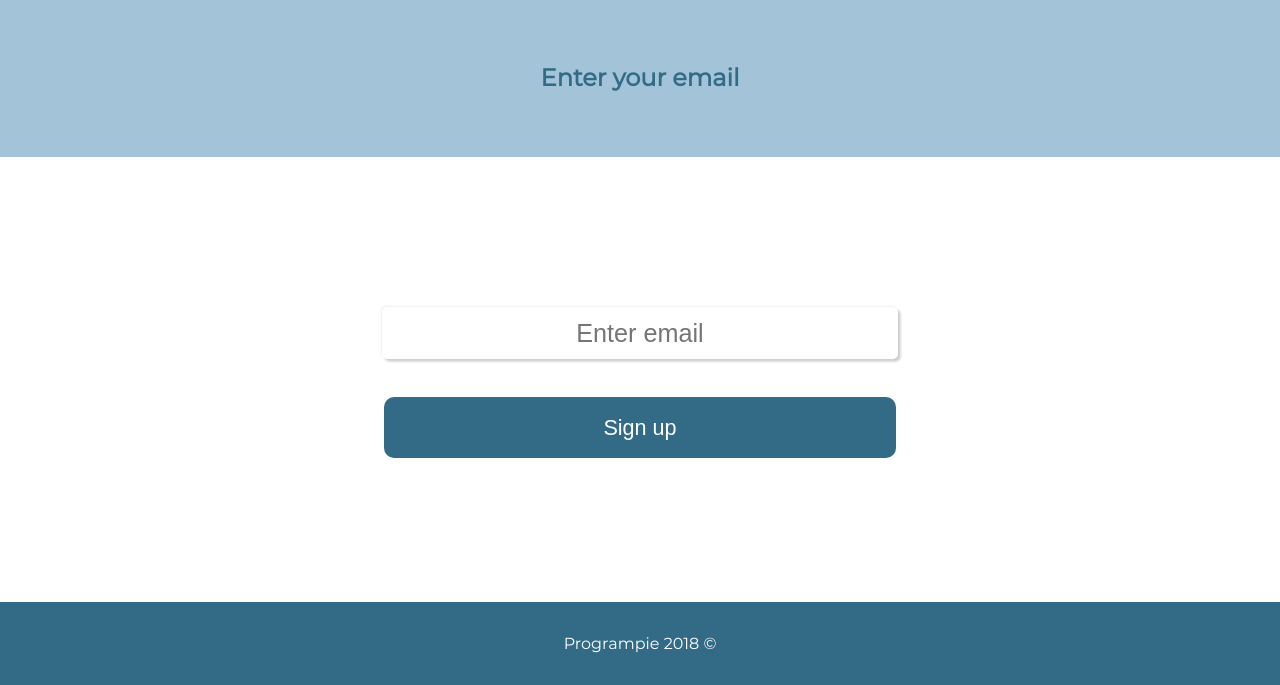
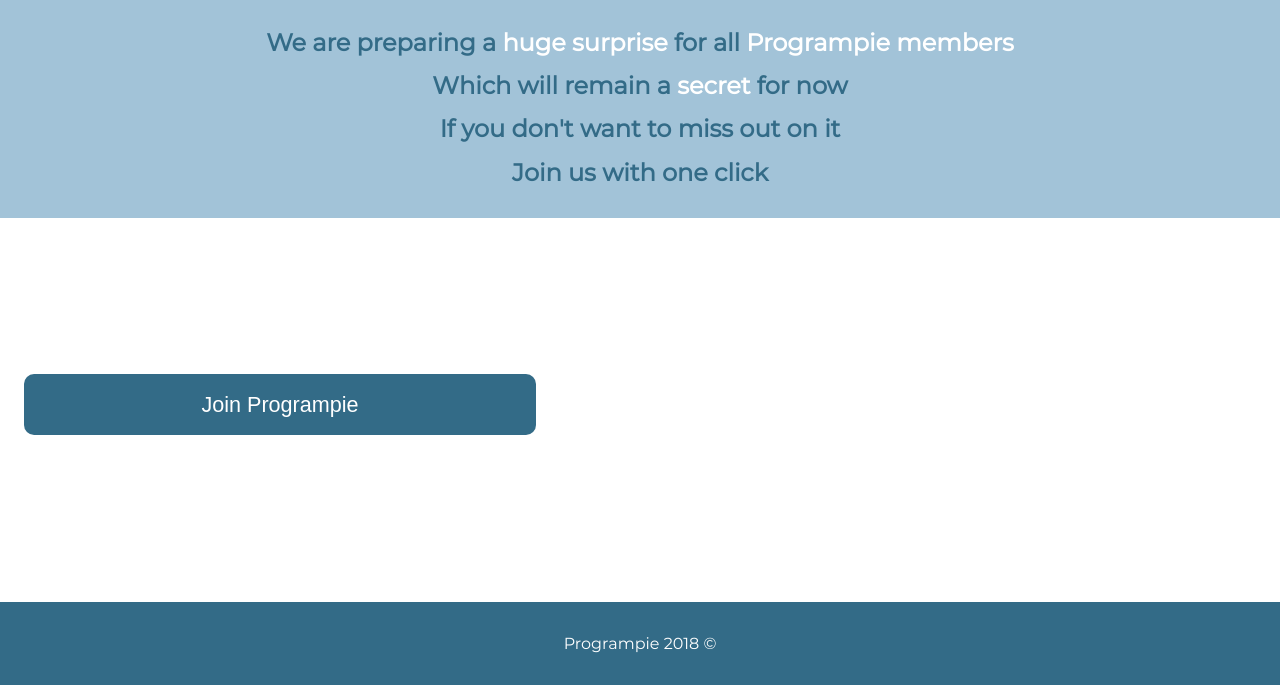
Before and after one commit to programpie/programpie, a website: page docs/index.html in a window 1280 px wide. Shown: the part 115-800 px from the top of the page. Drawn offline with Linux system fonts and the light colour scheme.

Commit message:
- input field

```diff
--- a/docs/index.html
+++ b/docs/index.html
@@ -43,7 +43,7 @@
 
     .brand {
       display: grid;
-      grid-template-columns: repeat(2, auto);
+      grid-auto-flow: column;
       align-items: center;
     }
 
@@ -78,7 +78,9 @@
       height: 100%;
     }
     .emailHeadingWrapper {
-      height: 20vh;
+      padding: 1em 0;
+      line-height: 180%;
+      text-align: center;
       align-self: stretch;
       justify-self: stretch;
       display: grid;
@@ -89,6 +91,9 @@
     .emailHeading {
       margin: 0;
     }
+    .emailHeading span {
+      color: white;
+    }
     .emailWrapper {
       margin: 0 1em;
       justify-self: stretch;
@@ -97,21 +102,11 @@
       justify-items: center;
       align-items: center;
     }
-    .emailInput {
-      font-size: 105%;
-      margin: 1.5em 0;
-      justify-self: stretch;
-      align-self: flex-end;
-      text-align: center;
-      line-height: 200%;
-      border: none;
-      box-shadow: 0.1em 0.1em 0.1em #ccc , -1px -1px 0.1em #eee ;
-      border-radius: 5px;
-    }
+
     .emailButton {
+      margin-top: 1em;
       font-size: 90%;
       justify-self: stretch;
-      align-self: flex-start;
       border: none;
       background: var(--stone);
       color: white;
@@ -131,13 +126,12 @@
     }
 
     @media only screen and (min-width: 600px) {
-      .emailInput, .emailButton {
-        justify-self: center;
+      .emailButton {
         width: 40vw;
       }
     }
     @media only screen and (max-width: 400px) {
-      .emailInput, .emailButton {
+      .emailButton {
         width: 80vw;
         justify-self: center;
       }
@@ -155,11 +149,18 @@
     <main>
       <section class="form">
         <section class="emailHeadingWrapper">
-          <h1 class="emailHeading">Enter your email</h1>
+          <h1 class="emailHeading">
+            We are preparing a <span>huge surprise</span> for all <span>Programpie members</span>
+            <br>
+            Which will remain a <span>secret</span> for now
+            <br>
+            If you don't want to miss out on it
+            <br>
+            Join us with one click
+          </h1>
         </section>
         <section class="emailWrapper">
-          <input type="email" name="email" class="emailInput" placeholder="Enter email">
-          <input class="emailButton" type="button" value="Sign up">
+          <input class="emailButton" type="button" value="Join Programpie">
         </section>
       </section>
     </main>
```
